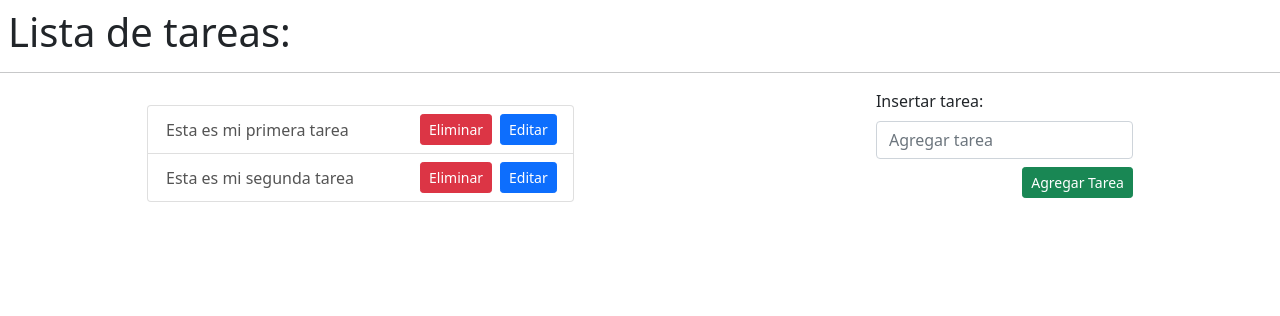
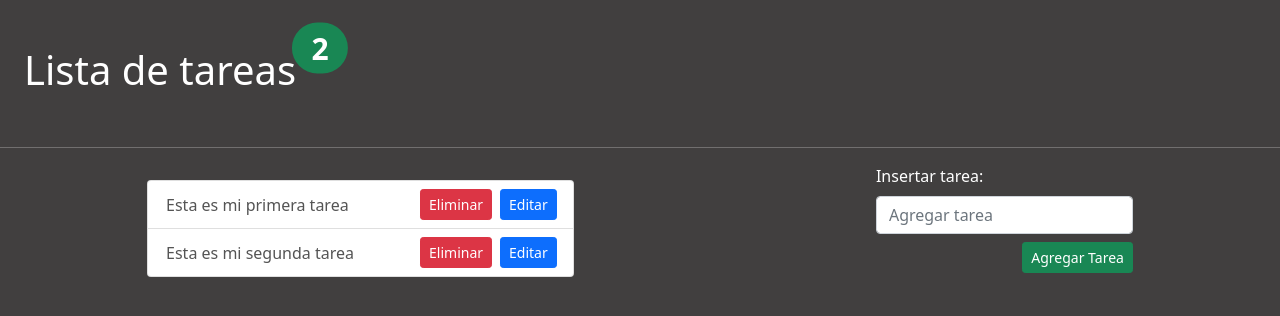
Before and after one commit to afonsecav88/todo-app-react, a React (Vite) app: page / in a window 1280 px wide. Shown: the top 316 px of the page. Built offline with nearby package versions, Linux system fonts and the light colour scheme.

Commit message:
home page background-color changed

```diff
--- a/src/TodoApp.tsx
+++ b/src/TodoApp.tsx
@@ -10,7 +10,12 @@ export const TodoApp = () => {
   return (
     <TodoContext.Provider value={state}>
       <TodoDispatchContext.Provider value={dispatch}>
-        <h1 className="m-2">Lista de tareas:</h1>
+        <h1 className="m-4">Lista de tareas
+          <span className="top-0 start-100 translate-middle badge rounded-pill bg-success m-4 ">
+            {state.length}
+            <span className="visually-hidden">unread messages</span>
+          </span>
+        </h1>
         <hr />
         <div className="col d-flex gap-2 justify-content-around flex-wrap">
           <div className="row-md-8">
@@ -21,6 +26,6 @@ export const TodoApp = () => {
           </div>
         </div>
       </TodoDispatchContext.Provider>
-    </TodoContext.Provider>
+    </TodoContext.Provider >
   );
 };
--- a/src/styles.css
+++ b/src/styles.css
@@ -1,3 +1,8 @@
+html , body {
+   background-color: #413f3f;
+   color: white;
+}
+
 .button-disable {
    display: none;
 }
```
